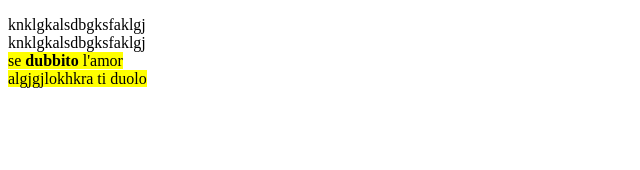
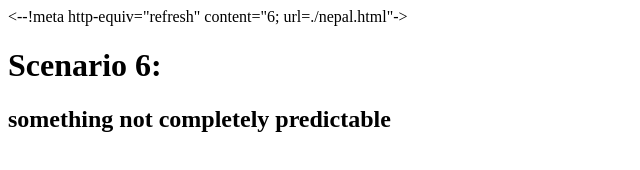
Before and after one commit to trattolineare/wakemebeforeidie, a plain HTML site: page index.html in a window 1280 px wide. Shown: the whole page, without its empty margins (0-640 px from the left). Drawn offline with Linux system fonts and the light colour scheme.

Commit message:
Update index.html

```diff
--- a/index.html
+++ b/index.html
@@ -1,18 +1,20 @@
 <!DOCTYPE html>
-<html lang="it">
+<html lang="en">
 <head>
     <meta charset="UTF-8">
     <meta name="author" content="David">
     <meta name="viewport" content="width=device-width, initial-scale=1.0">
-    <meta http-equiv="refresh" content="6; url=./nepal.html">
-    <title>Titolo Donghi</title>
+    <--!meta http-equiv="refresh" content="6; url=./nepal.html"->
+    <title>Scenario6</title>
 </head>
 
 <body>
 
-    <p lang="it">
-    knklgkalsdbgksfaklgj<br>knklgkalsdbgksfaklgj<br>
-  <mark>  se <color blue><strong>dubbito</strong></color> l'amor <br> algjgjlokhkra ti duolo</mark>
+    <p lang="en">
+    <hgroup>
+  <h1>Scenario 6:</h1>
+  <h2>something not completely predictable</h2>
+  </hgroup>
 </p>
 </body>
 </html>
```
